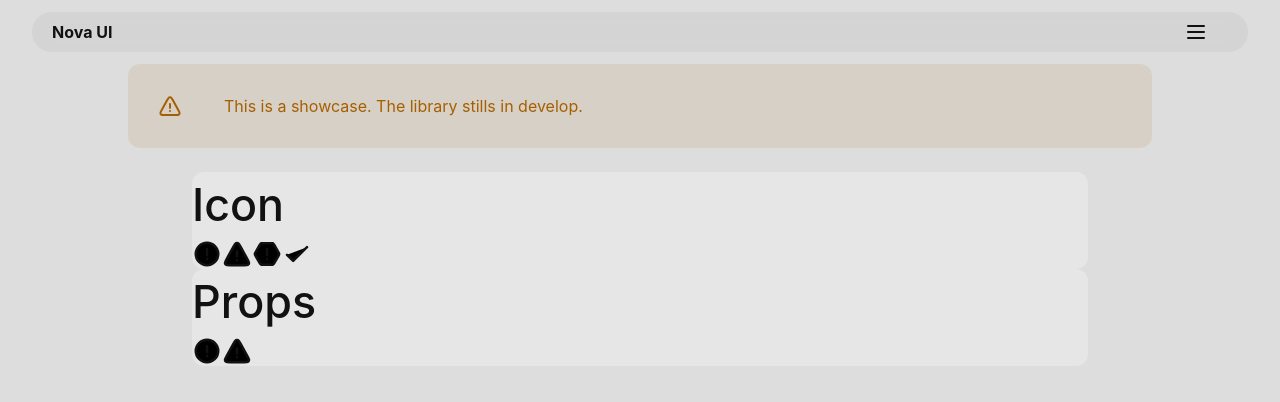
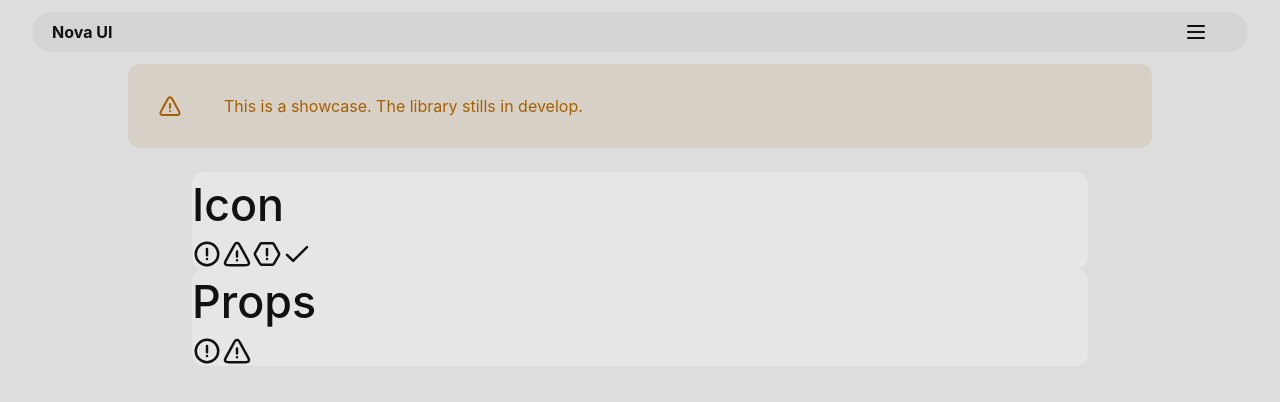
Before and after one commit to martinramos98/Nova-UI, a SvelteKit app: page /components/icon in a window 1280 px wide. Shown: the top 402 px of the page. Built offline with nearby package versions, Linux system fonts and the light colour scheme.

Commit message:
fix: colors dropdown

```diff
--- a/src/lib/Components/ContextMenu/ContextMenu.svelte
+++ b/src/lib/Components/ContextMenu/ContextMenu.svelte
@@ -112,6 +112,8 @@
 		.ui-context-menu {
 			position: absolute;
 			opacity: 0;
+			background: var(--color-surface);
+			border: 1px solid var(--color-border);
 			width: max-content;
 			height: fit-content;
 		}
--- a/src/lib/Components/Dropdown/Dropdown.svelte
+++ b/src/lib/Components/Dropdown/Dropdown.svelte
@@ -97,11 +97,7 @@
 		</Button>
 	{/if}
 	{#if render}
-		<div
-			use:animationOpen
-			use:setDropdownContentPosition
-			class="ui-dropdown-content ui-color-container ui-variant-solid rounded-xl"
-		>
+		<div use:animationOpen use:setDropdownContentPosition class="ui-dropdown-content rounded-xl">
 			{#if children}
 				{@render children(toggleDropdown)}
 			{/if}
@@ -117,6 +113,8 @@
 		}
 		.ui-dropdown-content {
 			width: 100%;
+			border: 1px solid var(--color-border);
+			background-color: var(--color-surface);
 			height: auto;
 			padding: 10px;
 			z-index: 99;
--- a/src/lib/Components/FloatingSubsection/FloatingSubsection.svelte
+++ b/src/lib/Components/FloatingSubsection/FloatingSubsection.svelte
@@ -102,8 +102,7 @@
 			width: fit-content;
 		}
 		.ui-subsection-group-content {
-			background-color: inherit;
-			background-color: var(--color-container);
+			background-color: var(--color-surface);
 			border-radius: 12px;
 			padding: 10px 10px 10px 0px;
 			padding-inline-start: 10px;
--- a/src/lib/Components/Link/Link.svelte
+++ b/src/lib/Components/Link/Link.svelte
@@ -32,7 +32,14 @@
 	{/if}
 	{#if type === 'external'}
 		<slot />
-		<Icon props={{ width: '24px', height: '24px', class: 'inline stroke-[var(--color-text)]' }}>
+		<Icon
+			props={{
+				width: '24px',
+				height: '24px',
+				fill: 'none',
+				class: 'inline stroke-[var(--color-text)]'
+			}}
+		>
 			<ExternalIcon />
 		</Icon>
 	{/if}
@@ -63,7 +70,7 @@
 		.ui-link-preview {
 			display: flex;
 			align-items: start;
-			background-color: var(--color-surface-hight);
+			background-color: var(--color-surface);
 			justify-content: start;
 			overflow: hidden;
 			text-overflow: ellipsis;
--- a/src/lib/app/components/ExampleContextMenues/BasicContextMenu.svelte
+++ b/src/lib/app/components/ExampleContextMenues/BasicContextMenu.svelte
@@ -11,7 +11,7 @@
 </script>
 
 <div class="w-full h-full p-2 context-container" use:asContextMenuContainer>
-	<ContextMenu className="bg-slate-900 p-2 rounded-lg">
+	<ContextMenu className="p-2 rounded-lg">
 		<Button
 			variant="light"
 			className="w-full px-2 text-start"
--- a/src/routes/components/icon/+page.svelte
+++ b/src/routes/components/icon/+page.svelte
@@ -16,22 +16,38 @@
 			<section>
 				<div class="w-full">
 					<Icon
-						props={{ viewBox: '0 0 24 24', class: 'stroke-[var(--color-text)] w-[30px] h-[30px]' }}
+						props={{
+							viewBox: '0 0 24 24',
+							fill: 'none',
+							class: 'stroke-[var(--color-text)] w-[30px] h-[30px]'
+						}}
 					>
 						<InfoIcon />
 					</Icon>
 					<Icon
-						props={{ viewBox: '0 0 24 24', class: 'stroke-[var(--color-text)] w-[30px] h-[30px]' }}
+						props={{
+							viewBox: '0 0 24 24',
+							fill: 'none',
+							class: 'stroke-[var(--color-text)] w-[30px] h-[30px]'
+						}}
 					>
 						<WarningIcon />
 					</Icon>
 					<Icon
-						props={{ viewBox: '0 0 24 24', class: 'stroke-[var(--color-text)] w-[30px] h-[30px]' }}
+						props={{
+							viewBox: '0 0 24 24',
+							fill: 'none',
+							class: 'stroke-[var(--color-text)] w-[30px] h-[30px]'
+						}}
 					>
 						<AlertIcon />
 					</Icon>
 					<Icon
-						props={{ viewBox: '0 0 24 24', class: 'stroke-[var(--color-text)] w-[30px] h-[30px]' }}
+						props={{
+							viewBox: '0 0 24 24',
+							fill: 'none',
+							class: 'stroke-[var(--color-text)] w-[30px] h-[30px]'
+						}}
 					>
 						<SuccessIcon />
 					</Icon>
@@ -45,12 +61,20 @@
 			<section>
 				<div class="w-full">
 					<Icon
-						props={{ viewBox: '0 0 24 24', class: 'stroke-[var(--color-text)] w-[30px] h-[30px]' }}
+						props={{
+							viewBox: '0 0 24 24',
+							fill: 'none',
+							class: 'stroke-[var(--color-text)] w-[30px] h-[30px]'
+						}}
 					>
 						<InfoIcon />
 					</Icon>
 					<Icon
-						props={{ viewBox: '0 0 24 24', class: 'stroke-[var(--color-text)] w-[30px] h-[30px]' }}
+						props={{
+							viewBox: '0 0 24 24',
+							fill: 'none',
+							class: 'stroke-[var(--color-text)] w-[30px] h-[30px]'
+						}}
 					>
 						<WarningIcon />
 					</Icon>
--- a/src/routes/components/link/+page.svelte
+++ b/src/routes/components/link/+page.svelte
@@ -54,7 +54,7 @@
 						}}
 						target="blank"
 					></Link>
-					<Link
+					<!-- <Link
 						type="preview"
 						href="/"
 						previewData={{ image: '', title: '', description: '', favicon: '' }}
@@ -65,7 +65,7 @@
 						href="/"
 						previewData={{ image: '', title: '', description: '', favicon: '' }}
 						target="blank"
-					></Link>
+					></Link> -->
 				</div>
 				<section class="gap-3 flex flex-col">
 					<Title level={4}>Link Preview Sizes</Title>
```
